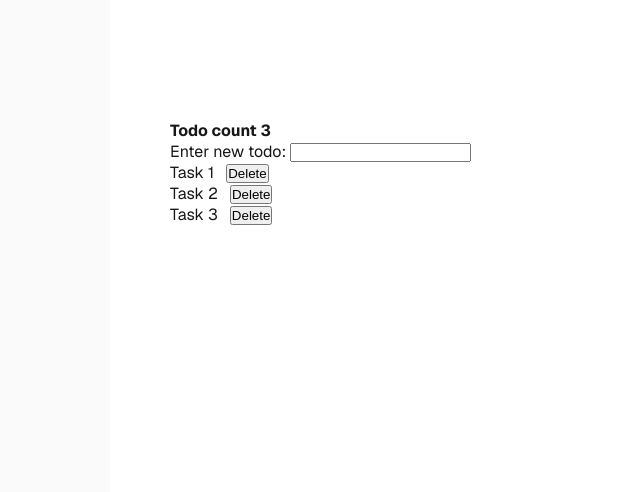
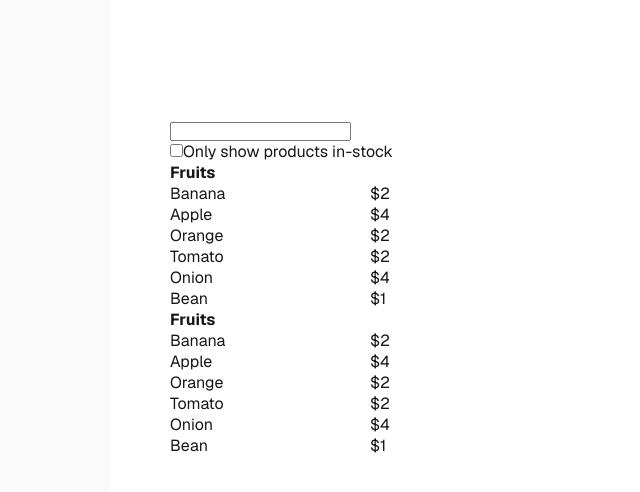
Before and after one commit to Elirus43/frontendWreact, a Next.js app: page / in a window 1280 px wide. Shown: the top 492 px of the page, without its empty margins (130-770 px from the left). Built offline with nearby package versions, Linux system fonts and the light colour scheme.

Commit message:
Filterable Product static version

```diff
--- /dev/null
+++ b/src/app/components/ProductsDemo/FilterableProductDemo.jsx
@@ -0,0 +1,65 @@
+import {useState} from "react";
+import "./filterable-product.css"
+
+const initData = [
+    // This is Dummy Data
+    {category: "Fruits", price: "$2", stocked: true, name: "Banana"},
+    {category: "Fruits", price: "$4", stocked: true, name: "Apple"},
+    {category: "Fruits", price: "$2", stocked: false, name: "Orange"},
+    {category: "Vegetables", price: "$2", stocked: true, name: "Tomato"},
+    {category: "Vegetables", price: "$4", stocked: false, name: "Onion"},
+    {category: "Vegetables", price: "$1", stocked: true, name: "Bean"},
+]
+
+function SearchBar()
+{
+    return (<div>
+        <div>
+            <input type={'text'}/>
+        </div>
+        <div>
+            <input type={'checkbox'} />
+            <label>Only show products in-stock</label>
+        </div>
+    </div>)
+}
+
+// ProductRow represent each item
+function ProductRow({item})
+{
+    return(<div className={"product-row"}>
+    <div className={"product-item"}>{item.name}</div>
+    <div className={"product-price"}>{item.price}</div>
+    </div>)
+}
+
+function ProductCategoryRow({items})
+{
+    let categoryName = items[0].category;
+    return (<div>
+    <h4>{categoryName}</h4>
+        {
+            items.map((item, index) => <ProductRow key={index} item={item}/>)    //we don't have no id, so we use index for unique
+        }
+    </div>)
+}
+
+
+function ProductTable({items})
+{
+    // Parent -> Child data passing
+    return (<div>
+        <ProductCategoryRow items={items} />
+        <ProductCategoryRow items={items} />
+    </div>)
+}
+
+
+
+export default function FilterableProductDemo() {
+    const [items, setItems] = useState(initData);
+    return (<div>
+        <SearchBar />
+        <ProductTable items={items} />
+    </div>)
+}
--- /dev/null
+++ b/src/app/components/ProductsDemo/filterable-product.css
@@ -0,0 +1,11 @@
+.product-row {
+
+}
+.product-item {
+    display: inline-block;
+    width: 200px;
+}
+.product-price {
+    display: inline-block;
+    width: 100px;
+}
--- a/src/app/page.js
+++ b/src/app/page.js
@@ -24,6 +24,7 @@ import CounterWithReducer from "./components/reducer/CounterWithReducer";
 import TodoWithReducer from "./components/reducer/TodoWithReducer";
 import ContextDemo from "./components/context/ContextDemo";
 import TodoListWithContextDemo from "./components/context/TodoListWithContextDemo";
+import FilterableProductDemo from "./components/ProductsDemo/FilterableProductDemo";
 
 export default function Home() {
   return (
@@ -64,7 +65,8 @@ export default function Home() {
           {/*<CounterWithReducer />*/}
           {/*<TodoWithReducer/>*/}
           {/*<ContextDemo />*/}
-          <TodoListWithContextDemo />
+          {/*<TodoListWithContextDemo />*/}
+          <FilterableProductDemo/>
       </main>
     </div>
   );
```
